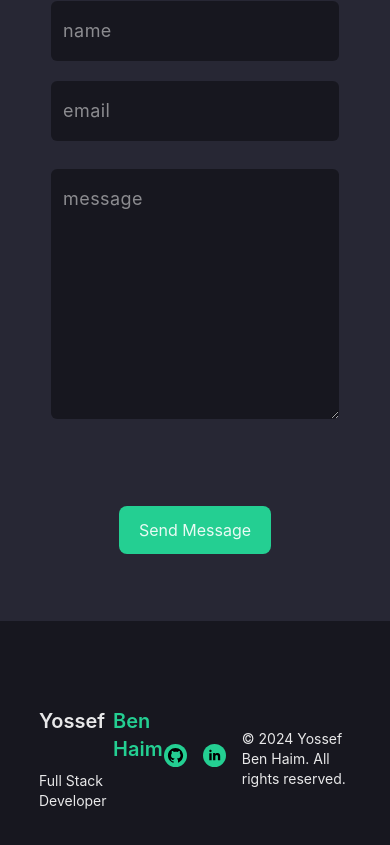
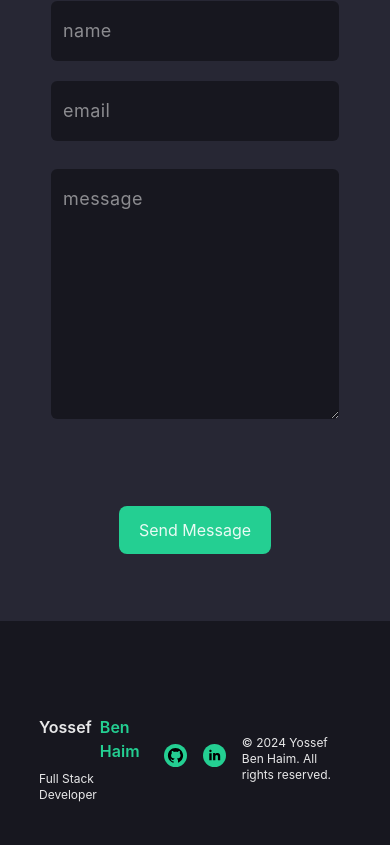
Before and after one commit to yossefbenhaim/myPortfolioWebsite, a React (Vite) app: page / in a window 390 px wide. Shown: the part 2875-3720 px from the top of the page. Built offline with nearby package versions, Linux system fonts and the light colour scheme.

Commit message:
fix(): footer text

```diff
--- a/src/components/contact/footer/footer.tsx
+++ b/src/components/contact/footer/footer.tsx
@@ -24,16 +24,16 @@ const Footer = () => {
 		<div className="bg-black/40 w-full h-[35%]">
 			<div ref={containerRef} className={`${isVisible ? 'animate-slide-in-down-footer' : 'opacity-0'} text-white/90 h-full flex flex-row justify-between items-center px-[10%]`}>
 				<div className="flex flex-col gap-2 justify-center items-start w-[35%]">
-					<div className="text-xl font-semibold flex flex-row gap-2">
+					<div className="sm:text-xl text-base font-semibold flex flex-row gap-2">
 						<p>{FIRST_NAME}</p>
 						<p className="text-primary-color">{LAST_NAME}</p>
 					</div>
-					<p className="text-sm">{DEVELOPER_TITLE}</p>
+					<p className="sm:text-sm text-xs">{DEVELOPER_TITLE}</p>
 				</div>
 				<div className="flex flex-row items-center justify-center gap-4 w-[20%]">
 					<GenericIconsList contactIcons={contactIcons} />
 				</div>
-				<div className="text-sm flex flex-row justify-center items-center w-[35%]">
+				<div className="sm:text-sm text-xs flex flex-row justify-center items-center w-[35%]">
 					{FOOTER_TEXT}
 				</div>
 			</div>
```
